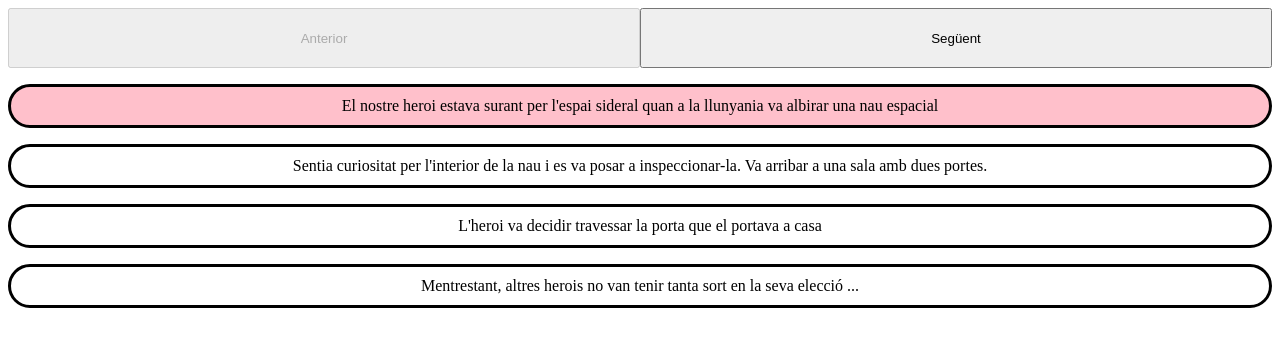
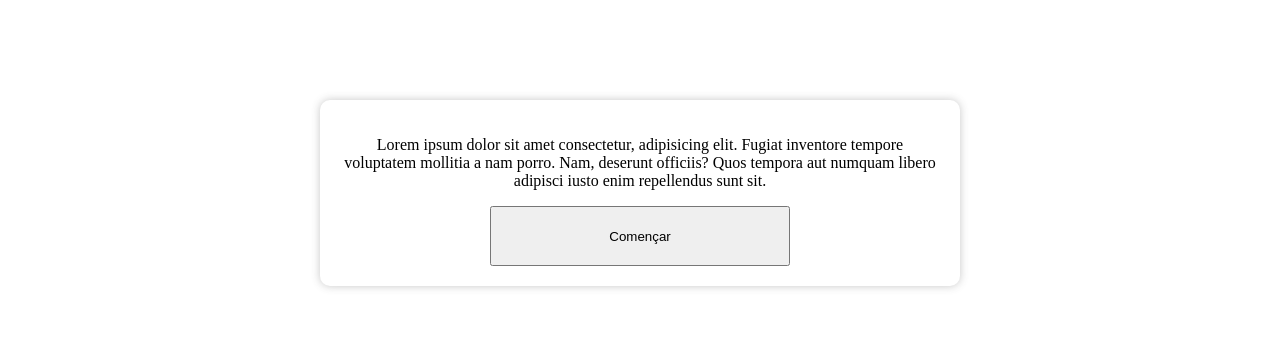
Before and after one commit to gerouvi/sprint-6, a React (Create React App) app: page / in a window 1280 px wide. Shown: the top 346 px of the page. Built offline with nearby package versions, Linux system fonts and the light colour scheme.

Commit message:
sprint 6, exercici 5

```diff
--- a/src/App.js
+++ b/src/App.js
@@ -1,4 +1,5 @@
 import { useEffect, useState } from 'react';
+import Benvinguda from './components/Benvinguda';
 import Escena from './components/escena/Escena';
 
 const getData = async (setSentences, signal) => {
@@ -18,6 +19,7 @@ const getData = async (setSentences, signal) => {
 
 function App() {
   const [sentences, setSentences] = useState();
+  const [view, setView] = useState(0);
 
   useEffect(() => {
     const controller = new AbortController();
@@ -29,7 +31,8 @@ function App() {
 
   return (
     <>
-      <Escena sentences={sentences} />
+      <Benvinguda view={view} setView={setView} />
+      <Escena view={view} sentences={sentences} />
     </>
   );
 }
--- /dev/null
+++ b/src/components/Benvinguda.js
@@ -0,0 +1,19 @@
+import { VIEWS } from '../constants/views';
+import { Button, ContainerWelcome } from '../styled';
+
+const Benvinguda = ({ view, setView }) => {
+  if (view !== VIEWS.BENVINGUDA) return;
+
+  return (
+    <ContainerWelcome>
+      <p>
+        Lorem ipsum dolor sit amet consectetur, adipisicing elit. Fugiat
+        inventore tempore voluptatem mollitia a nam porro. Nam, deserunt
+        officiis? Quos tempora aut numquam libero adipisci iusto enim
+        repellendus sunt sit.
+      </p>
+      <Button onClick={() => setView(1)}>Començar</Button>
+    </ContainerWelcome>
+  );
+};
+export default Benvinguda;
--- a/src/components/escena/Escena.js
+++ b/src/components/escena/Escena.js
@@ -1,10 +1,12 @@
 import { useState } from 'react';
+import { VIEWS } from '../../constants/views';
 import { Button, Paragraph } from '../../styled';
 
-const Escena = ({ sentences }) => {
+const Escena = ({ sentences, view }) => {
   const [currentActive, setCurrentActive] = useState(0);
 
   if (!sentences) return null;
+  if (view !== VIEWS.ESCENA) return null;
 
   return (
     <>
--- /dev/null
+++ b/src/constants/views.js
@@ -0,0 +1,4 @@
+export const VIEWS = {
+  BENVINGUDA: 0,
+  ESCENA: 1,
+};
--- a/src/styled.js
+++ b/src/styled.js
@@ -19,3 +19,14 @@ export const Button = styled.button`
     cursor: default;
   }
 `;
+
+export const ContainerWelcome = styled.div`
+  width: 600px;
+  padding: 20px;
+  margin-top: 100px;
+  margin-left: auto;
+  margin-right: auto;
+  border-radius: 10px;
+  box-shadow: 0px 0px 8px rgba(69, 69, 69, 0.3);
+  text-align: center;
+`;
```
